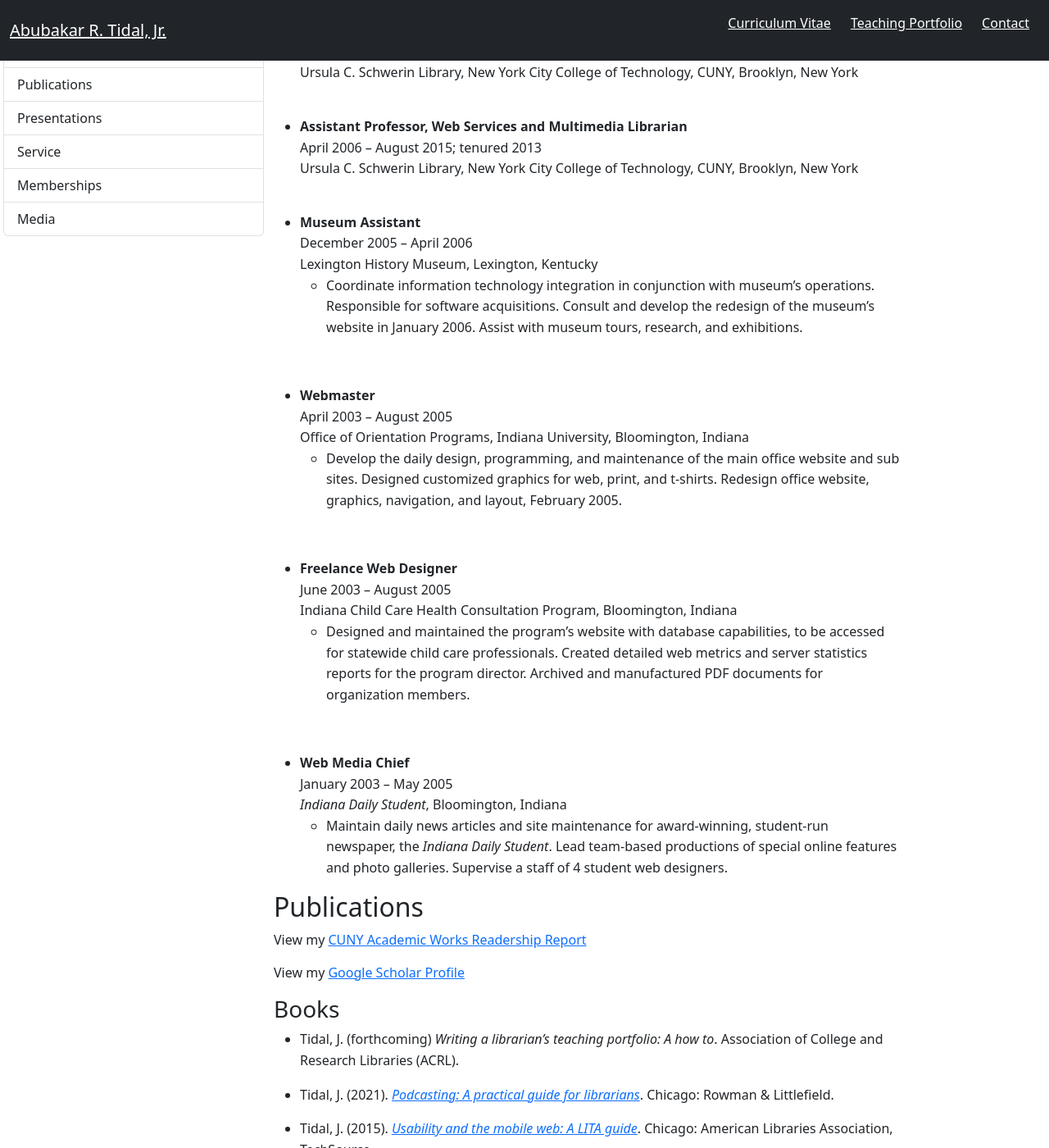
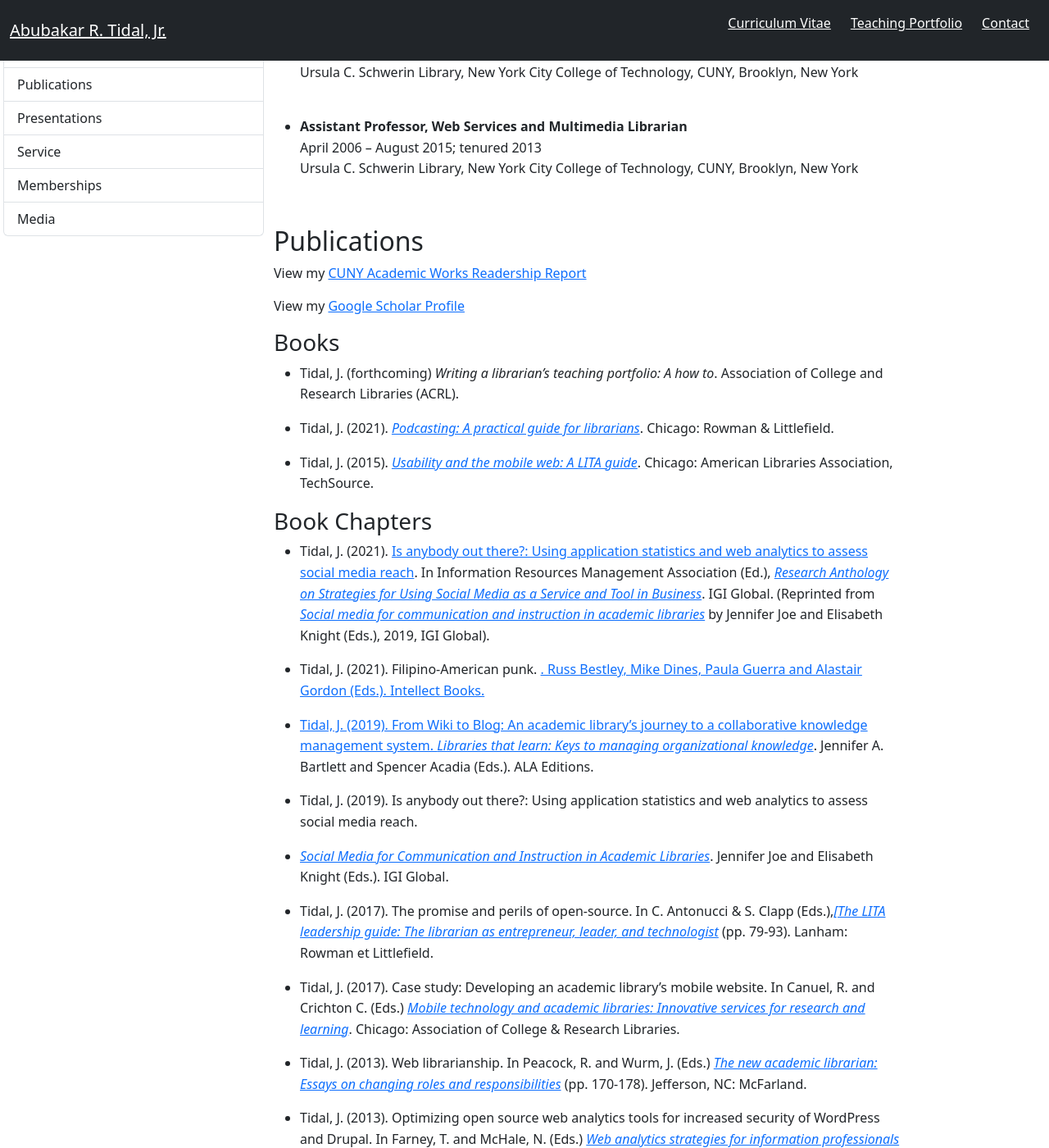
Before and after one commit to KentuckyFriedTofu/KentuckyFriedTofu.github.io, a Jekyll site: the page built from cv.html, in a window 1280 px wide and 1400 px high, scrolled down 2044 px. Shown: the whole window at 82% size. Built offline with Jekyll 4.4.1, drawn with Linux system fonts in a browser that asks for light colours.

Commit message:
Update cv.html

```diff
--- a/cv.html
+++ b/cv.html
@@ -95,25 +95,7 @@ title: Abubakar R. Tidal, Jr. - Curriculum Vitae
         <br>April 2006 – August 2015; tenured 2013<br>
         Ursula C. Schwerin Library, New York City College of Technology, CUNY, Brooklyn, New York<br></li><br>
 
-        <li><strong>Museum Assistant</strong>
-        <br>December 2005 – April 2006
-        <br>Lexington History Museum, Lexington, Kentucky<br>
-        <ul><li>Coordinate information technology integration in conjunction with museum’s operations. Responsible for software acquisitions. Consult and develop the redesign of the museum’s website in January 2006. Assist with museum tours, research, and exhibitions.</li></ul><br>
 
-        <li><strong>Webmaster</strong>
-        <br>April 2003 – August 2005
-        <br>Office of Orientation Programs, Indiana University, Bloomington, Indiana<br>
-        <ul><li>Develop the daily design, programming, and maintenance of the main office website and sub sites. Designed customized graphics for web, print, and t-shirts. Redesign office website, graphics, navigation, and layout, February 2005.</li></ul><br>
-
-        <li><strong>Freelance Web Designer</strong>
-        <br>June 2003 – August 2005
-        <br>Indiana Child Care Health Consultation Program, Bloomington, Indiana<br>
-        <ul><li>Designed and maintained the program’s website with database capabilities, to be accessed for statewide child care professionals. Created detailed web metrics and server statistics reports for the program director. Archived and manufactured PDF documents for organization members.</li></ul><br>
-
-        <li><strong>Web Media Chief</strong>
-        <br>January 2003 – May 2005<br>
-        <em>Indiana Daily Student</em>, Bloomington, Indiana<br>
-        <ul><li>Maintain daily news articles and site maintenance for award-winning, student-run newspaper, the <em>Indiana Daily Student</em>. Lead team-based productions of special online features and photo galleries. Supervise a staff of 4 student web designers.</li></ul>
     </ul>
 
     <h2 id="#pub">Publications</h2>
```
